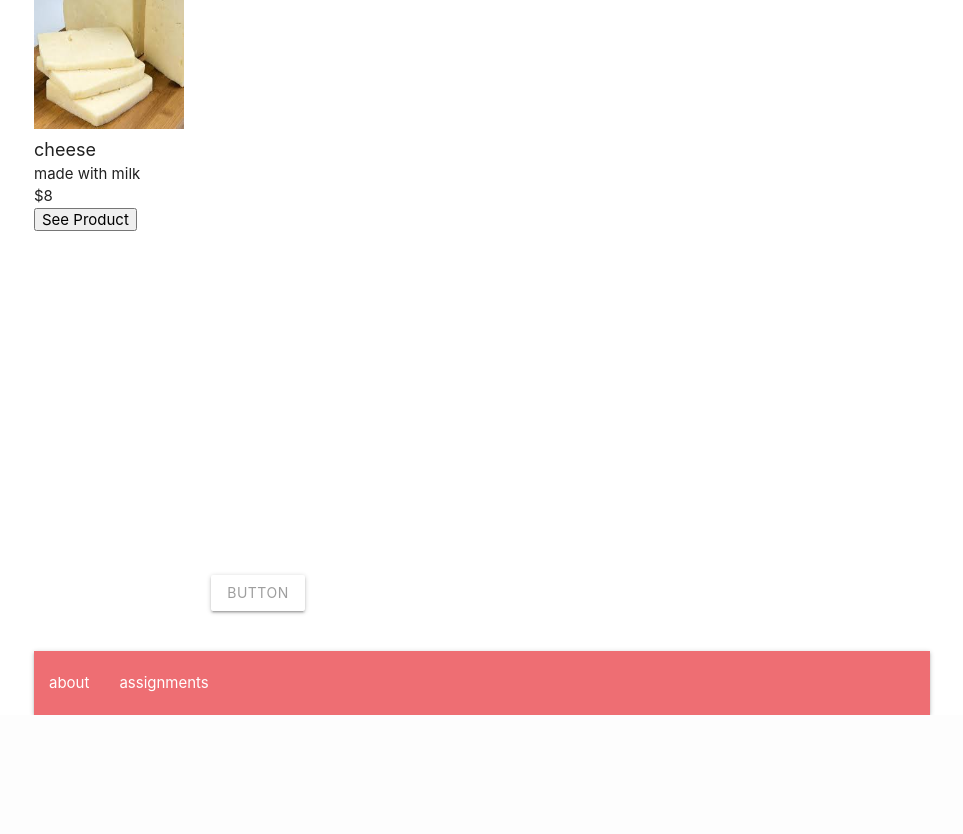
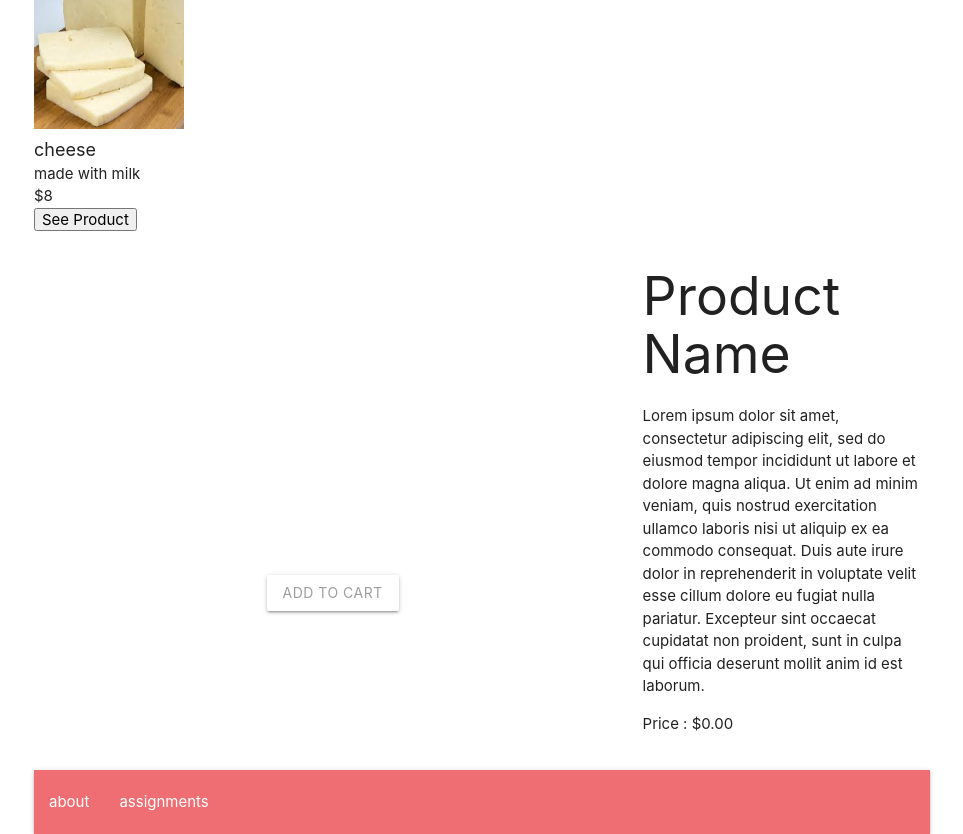
Before and after one commit to Richardson-Rayshorn/cs313-projects, a PHP site: page /shoppingcart/index.php in a window 1280 px wide. Shown: the part 838-1672 px from the top of the page, without its empty margins (158-1121 px from the left). Before the commit the page ends 1553 px from the top, so only its background shows below. Run offline with PHP 8.4, Linux system fonts and the light colour scheme.

Commit message:
updates shopping styles

```diff
--- a/web/shoppingcart/productview.php
+++ b/web/shoppingcart/productview.php
@@ -2,10 +2,10 @@
 
 echo '
 <div class="row">
-    <div class="col s12 m12 l6">
+    <div class="col s12 m12 l8">
         <div class="carousel carousel-slider center">
             <div class="carousel-fixed-item center">
-                <a class="btn waves-effect white grey-text darken-text-2">button</a>
+                <a class="btn waves-effect white grey-text darken-text-2">Add to Cart</a>
             </div>
             <div class="carousel-item red white-text" href="#one!">
                 <h2>First Panel</h2>
@@ -25,7 +25,13 @@ echo '
             </div>
         </div>
     </div>
-    <div class="col s12 m6 l6">
-
+    <div class="col s12 m12 l4">
+        <h2>Product Name</h2>
+        <p>Lorem ipsum dolor sit amet, consectetur adipiscing elit, sed do eiusmod tempor incididunt ut labore
+        et dolore magna aliqua. Ut enim ad minim veniam, quis nostrud exercitation ullamco laboris nisi ut aliquip
+        ex ea commodo consequat. Duis aute irure dolor in reprehenderit in voluptate velit esse cillum dolore eu fugiat
+        nulla pariatur. Excepteur sint occaecat cupidatat non proident, sunt in culpa qui officia deserunt mollit anim id
+        est laborum.</p>
+        <p>Price : $0.00</p>
     </div>
 </div>';
```
